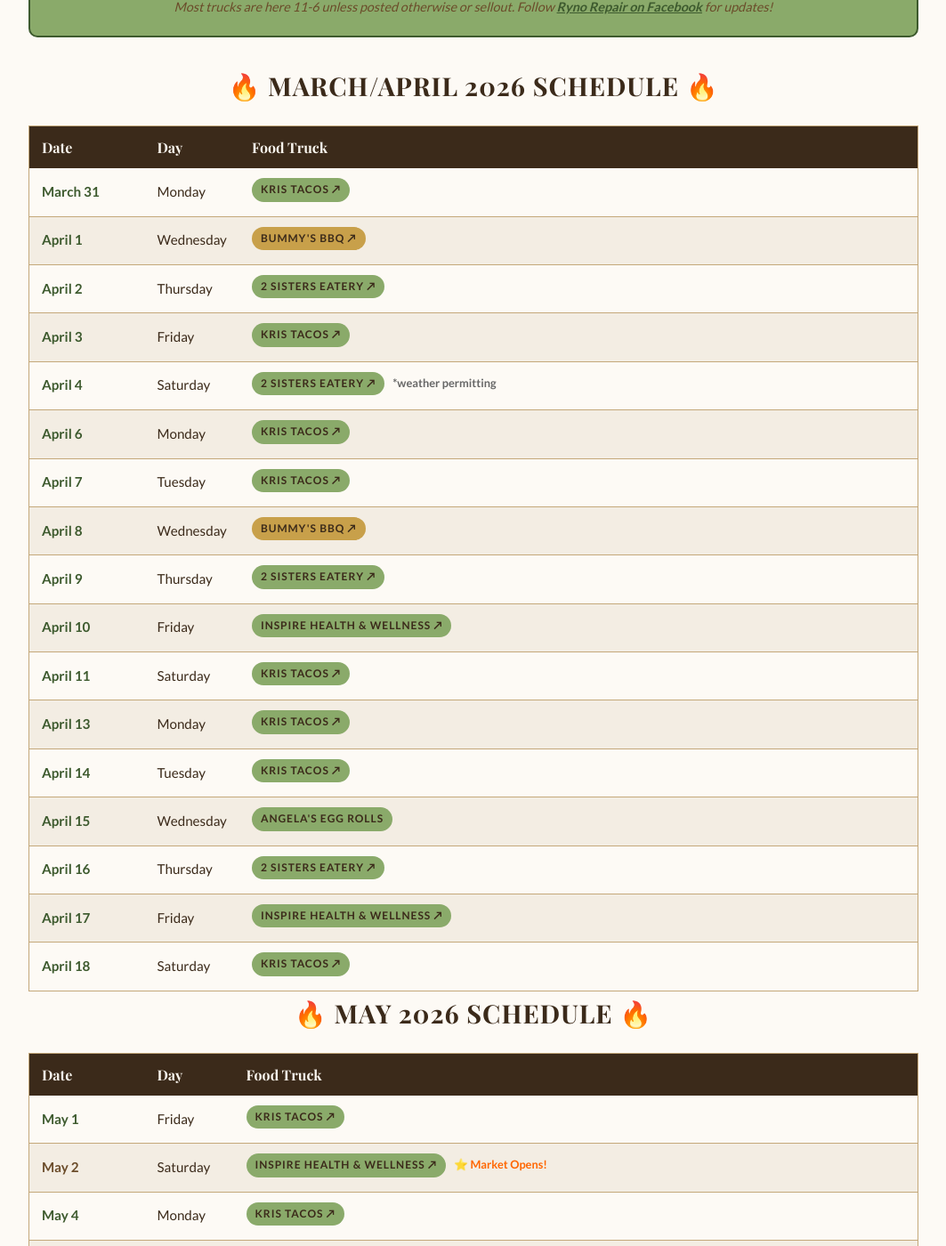
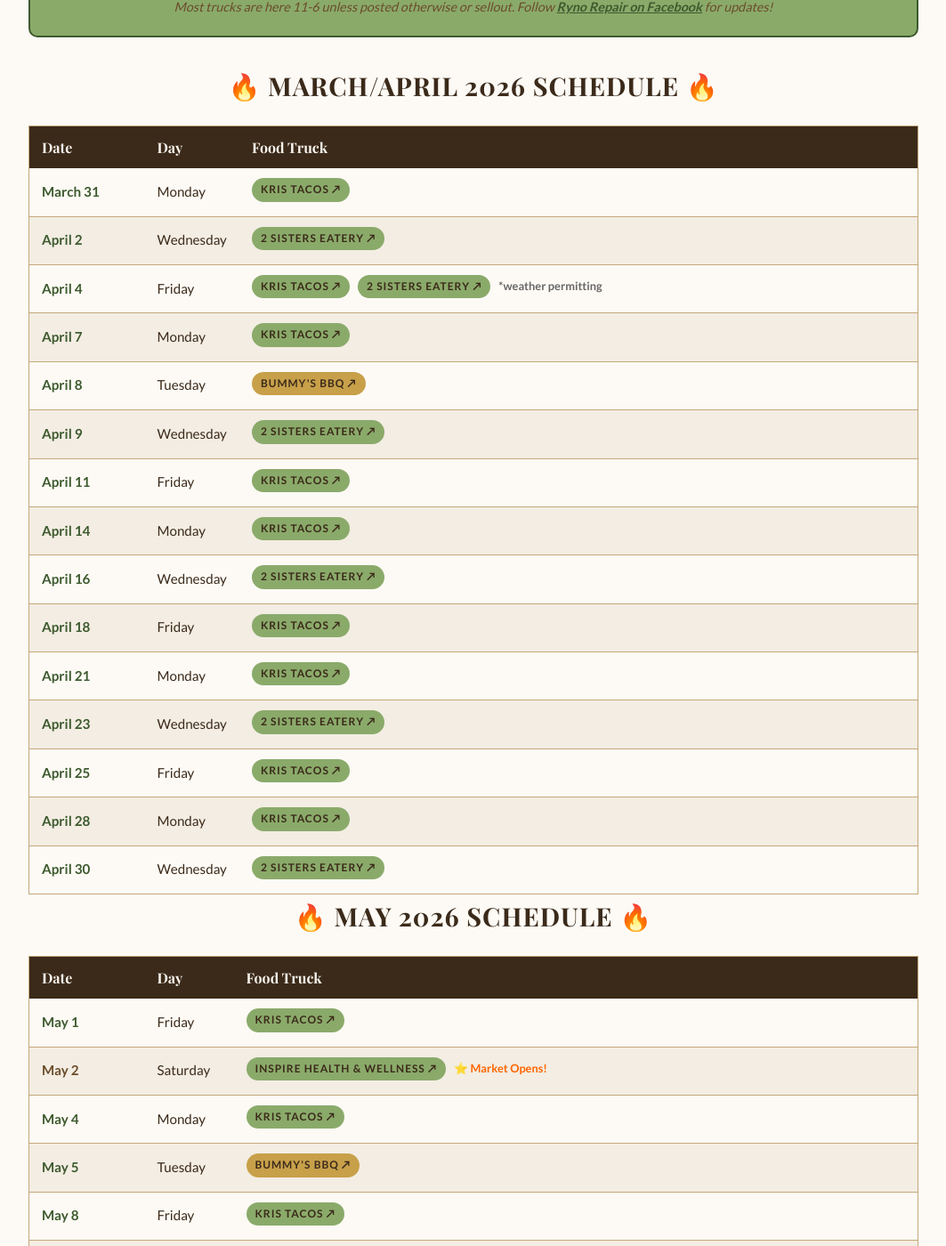
Before and after one commit to blueearthcommunitymarket/blueearthcommunitymarket.github.io, a Jekyll site: the page built from ryno-food-lot/index.html, in a window 1280 px wide and 1400 px high, scrolled down 859 px. Shown: the whole window at 89% size, without its empty margins (108-1171 px from the left). Built offline with Jekyll 4.4.1, drawn with Linux system fonts in a browser that asks for light colours; some web fonts are replaced.

Commit message:
Apply Morgan's food truck placement rules for April 2026
Per Morgan's specifications:
- Kris Tacos: Every Monday and Friday
- Bummy's BBQ: First Tuesday of month (April 8th)
- 2 Sisters Eatery: Wednesdays + April 4th popup (weather permitting)

Corrected April schedule:
- Mondays (7, 14, 21, 28): Kris Tacos
- Fridays (4, 11, 18, 25): Kris Tacos
- First Tuesday (8): Bummy's BBQ
- Wednesdays (2, 9, 16, 23, 30): 2 Sisters Eatery
- April 4: Both Kris Tacos + 2 Sisters (weather permitting)

Removes incorrect placements and follows systematic truck rules

```diff
--- a/ryno-food-lot/index.html
+++ b/ryno-food-lot/index.html
@@ -233,22 +233,20 @@
             </thead>
             <tbody>
                 <tr><td class="race-date">March 31</td><td>Monday</td><td><span class="tag"><a href="https://www.facebook.com/share/1AquB7sxYj/?mibextid=wwXIfr" target="_blank" rel="noopener" style="color:inherit;text-decoration:none;">Kris Tacos ↗</a></span></td></tr>
-                <tr><td class="race-date">April 1</td><td>Wednesday</td><td><span class="tag tag-gold"><a href="https://www.facebook.com/share/1GXr44CKx8/?mibextid=wwXIfr" target="_blank" rel="noopener" style="color:inherit;text-decoration:none;">Bummy's BBQ ↗</a></span></td></tr>
-                <tr><td class="race-date">April 2</td><td>Thursday</td><td><span class="tag"><a href="https://www.facebook.com/share/18GUPLUwMf/?mibextid=wwXIfr" target="_blank" rel="noopener" style="color:inherit;text-decoration:none;">2 Sisters Eatery ↗</a></span></td></tr>
-                <tr><td class="race-date">April 3</td><td>Friday</td><td><span class="tag"><a href="https://www.facebook.com/share/1AquB7sxYj/?mibextid=wwXIfr" target="_blank" rel="noopener" style="color:inherit;text-decoration:none;">Kris Tacos ↗</a></span></td></tr>
-                <tr><td class="race-date">April 4</td><td>Saturday</td><td><span class="tag"><a href="https://www.facebook.com/share/18GUPLUwMf/?mibextid=wwXIfr" target="_blank" rel="noopener" style="color:inherit;text-decoration:none;">2 Sisters Eatery ↗</a></span> <span style="font-size:0.8rem;color:#666;font-weight:700;">*weather permitting</span></td></tr>
-                <tr><td class="race-date">April 6</td><td>Monday</td><td><span class="tag"><a href="https://www.facebook.com/share/1AquB7sxYj/?mibextid=wwXIfr" target="_blank" rel="noopener" style="color:inherit;text-decoration:none;">Kris Tacos ↗</a></span></td></tr>
-                <tr><td class="race-date">April 7</td><td>Tuesday</td><td><span class="tag"><a href="https://www.facebook.com/share/1AquB7sxYj/?mibextid=wwXIfr" target="_blank" rel="noopener" style="color:inherit;text-decoration:none;">Kris Tacos ↗</a></span></td></tr>
-                <tr><td class="race-date">April 8</td><td>Wednesday</td><td><span class="tag tag-gold"><a href="https://www.facebook.com/share/1GXr44CKx8/?mibextid=wwXIfr" target="_blank" rel="noopener" style="color:inherit;text-decoration:none;">Bummy's BBQ ↗</a></span></td></tr>
-                <tr><td class="race-date">April 9</td><td>Thursday</td><td><span class="tag"><a href="https://www.facebook.com/share/18GUPLUwMf/?mibextid=wwXIfr" target="_blank" rel="noopener" style="color:inherit;text-decoration:none;">2 Sisters Eatery ↗</a></span></td></tr>
-                <tr><td class="race-date">April 10</td><td>Friday</td><td><span class="tag"><a href="https://www.facebook.com/share/1C8aaBfsJr/?mibextid=wwXIfr" target="_blank" rel="noopener" style="color:inherit;text-decoration:none;">Inspire Health &amp; Wellness ↗</a></span></td></tr>
-                <tr><td class="race-date">April 11</td><td>Saturday</td><td><span class="tag"><a href="https://www.facebook.com/share/1AquB7sxYj/?mibextid=wwXIfr" target="_blank" rel="noopener" style="color:inherit;text-decoration:none;">Kris Tacos ↗</a></span></td></tr>
-                <tr><td class="race-date">April 13</td><td>Monday</td><td><span class="tag"><a href="https://www.facebook.com/share/1AquB7sxYj/?mibextid=wwXIfr" target="_blank" rel="noopener" style="color:inherit;text-decoration:none;">Kris Tacos ↗</a></span></td></tr>
-                <tr><td class="race-date">April 14</td><td>Tuesday</td><td><span class="tag"><a href="https://www.facebook.com/share/1AquB7sxYj/?mibextid=wwXIfr" target="_blank" rel="noopener" style="color:inherit;text-decoration:none;">Kris Tacos ↗</a></span></td></tr>
-                <tr><td class="race-date">April 15</td><td>Wednesday</td><td><span class="tag">Angela's Egg Rolls</span></td></tr>
-                <tr><td class="race-date">April 16</td><td>Thursday</td><td><span class="tag"><a href="https://www.facebook.com/share/18GUPLUwMf/?mibextid=wwXIfr" target="_blank" rel="noopener" style="color:inherit;text-decoration:none;">2 Sisters Eatery ↗</a></span></td></tr>
-                <tr><td class="race-date">April 17</td><td>Friday</td><td><span class="tag"><a href="https://www.facebook.com/share/1C8aaBfsJr/?mibextid=wwXIfr" target="_blank" rel="noopener" style="color:inherit;text-decoration:none;">Inspire Health &amp; Wellness ↗</a></span></td></tr>
-                <tr><td class="race-date">April 18</td><td>Saturday</td><td><span class="tag"><a href="https://www.facebook.com/share/1AquB7sxYj/?mibextid=wwXIfr" target="_blank" rel="noopener" style="color:inherit;text-decoration:none;">Kris Tacos ↗</a></span></td></tr>
+                <tr><td class="race-date">April 2</td><td>Wednesday</td><td><span class="tag"><a href="https://www.facebook.com/share/18GUPLUwMf/?mibextid=wwXIfr" target="_blank" rel="noopener" style="color:inherit;text-decoration:none;">2 Sisters Eatery ↗</a></span></td></tr>
+                <tr><td class="race-date">April 4</td><td>Friday</td><td><span class="tag"><a href="https://www.facebook.com/share/1AquB7sxYj/?mibextid=wwXIfr" target="_blank" rel="noopener" style="color:inherit;text-decoration:none;">Kris Tacos ↗</a></span> <span class="tag"><a href="https://www.facebook.com/share/18GUPLUwMf/?mibextid=wwXIfr" target="_blank" rel="noopener" style="color:inherit;text-decoration:none;">2 Sisters Eatery ↗</a></span> <span style="font-size:0.8rem;color:#666;font-weight:700;">*weather permitting</span></td></tr>
+                <tr><td class="race-date">April 7</td><td>Monday</td><td><span class="tag"><a href="https://www.facebook.com/share/1AquB7sxYj/?mibextid=wwXIfr" target="_blank" rel="noopener" style="color:inherit;text-decoration:none;">Kris Tacos ↗</a></span></td></tr>
+                <tr><td class="race-date">April 8</td><td>Tuesday</td><td><span class="tag tag-gold"><a href="https://www.facebook.com/share/1GXr44CKx8/?mibextid=wwXIfr" target="_blank" rel="noopener" style="color:inherit;text-decoration:none;">Bummy's BBQ ↗</a></span></td></tr>
+                <tr><td class="race-date">April 9</td><td>Wednesday</td><td><span class="tag"><a href="https://www.facebook.com/share/18GUPLUwMf/?mibextid=wwXIfr" target="_blank" rel="noopener" style="color:inherit;text-decoration:none;">2 Sisters Eatery ↗</a></span></td></tr>
+                <tr><td class="race-date">April 11</td><td>Friday</td><td><span class="tag"><a href="https://www.facebook.com/share/1AquB7sxYj/?mibextid=wwXIfr" target="_blank" rel="noopener" style="color:inherit;text-decoration:none;">Kris Tacos ↗</a></span></td></tr>
+                <tr><td class="race-date">April 14</td><td>Monday</td><td><span class="tag"><a href="https://www.facebook.com/share/1AquB7sxYj/?mibextid=wwXIfr" target="_blank" rel="noopener" style="color:inherit;text-decoration:none;">Kris Tacos ↗</a></span></td></tr>
+                <tr><td class="race-date">April 16</td><td>Wednesday</td><td><span class="tag"><a href="https://www.facebook.com/share/18GUPLUwMf/?mibextid=wwXIfr" target="_blank" rel="noopener" style="color:inherit;text-decoration:none;">2 Sisters Eatery ↗</a></span></td></tr>
+                <tr><td class="race-date">April 18</td><td>Friday</td><td><span class="tag"><a href="https://www.facebook.com/share/1AquB7sxYj/?mibextid=wwXIfr" target="_blank" rel="noopener" style="color:inherit;text-decoration:none;">Kris Tacos ↗</a></span></td></tr>
+                <tr><td class="race-date">April 21</td><td>Monday</td><td><span class="tag"><a href="https://www.facebook.com/share/1AquB7sxYj/?mibextid=wwXIfr" target="_blank" rel="noopener" style="color:inherit;text-decoration:none;">Kris Tacos ↗</a></span></td></tr>
+                <tr><td class="race-date">April 23</td><td>Wednesday</td><td><span class="tag"><a href="https://www.facebook.com/share/18GUPLUwMf/?mibextid=wwXIfr" target="_blank" rel="noopener" style="color:inherit;text-decoration:none;">2 Sisters Eatery ↗</a></span></td></tr>
+                <tr><td class="race-date">April 25</td><td>Friday</td><td><span class="tag"><a href="https://www.facebook.com/share/1AquB7sxYj/?mibextid=wwXIfr" target="_blank" rel="noopener" style="color:inherit;text-decoration:none;">Kris Tacos ↗</a></span></td></tr>
+                <tr><td class="race-date">April 28</td><td>Monday</td><td><span class="tag"><a href="https://www.facebook.com/share/1AquB7sxYj/?mibextid=wwXIfr" target="_blank" rel="noopener" style="color:inherit;text-decoration:none;">Kris Tacos ↗</a></span></td></tr>
+                <tr><td class="race-date">April 30</td><td>Wednesday</td><td><span class="tag"><a href="https://www.facebook.com/share/18GUPLUwMf/?mibextid=wwXIfr" target="_blank" rel="noopener" style="color:inherit;text-decoration:none;">2 Sisters Eatery ↗</a></span></td></tr>
             </tbody>
         </table>
 
```
